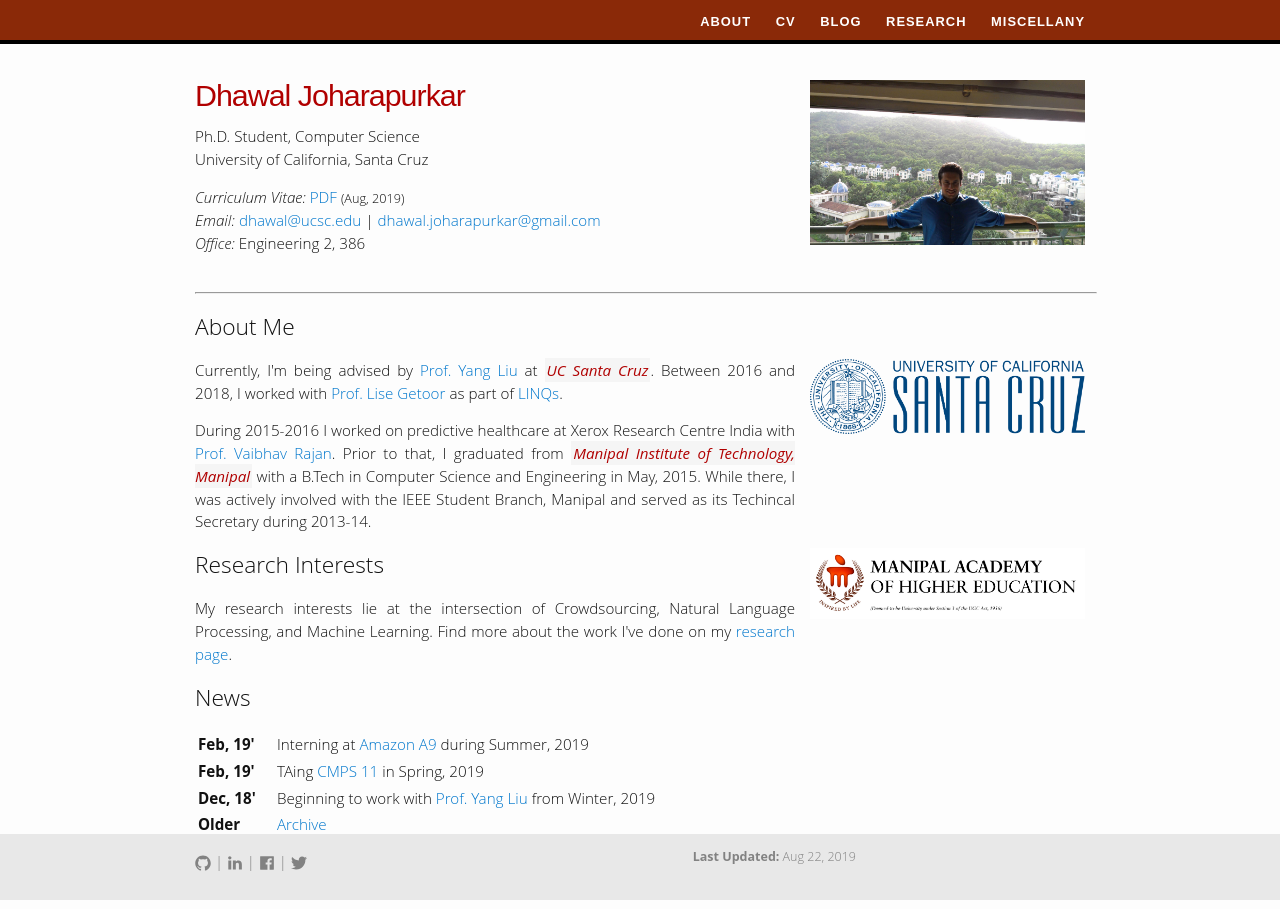
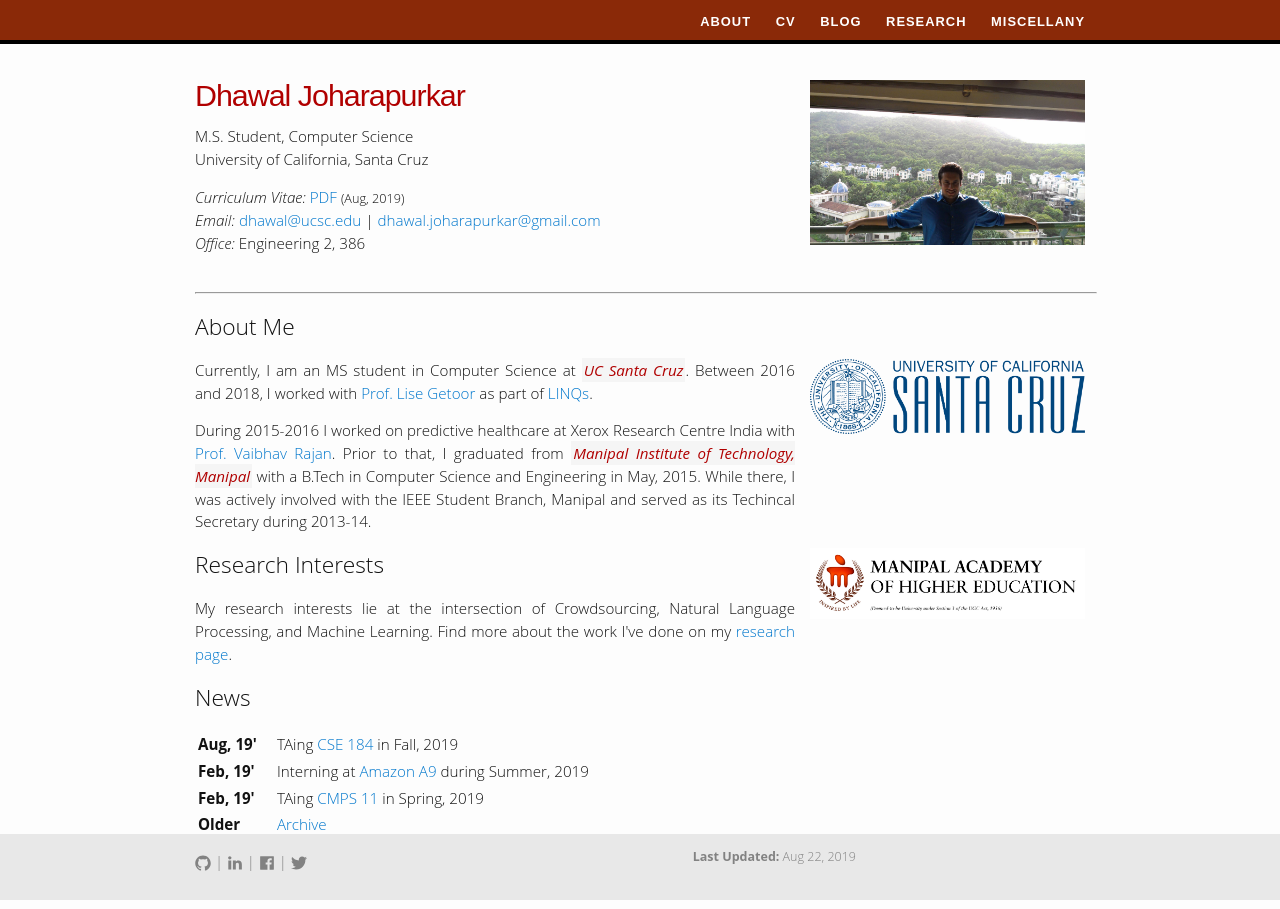
Before and after one commit to dhawaljoh/dhawaljoh.github.io, a Jekyll site: the page built from index.md, in a window 1280 px wide. Built offline with Jekyll 4.4.1, drawn with Linux system fonts in a browser that asks for light colours.

Commit message:
updated CV and news

```diff
--- a/index.md
+++ b/index.md
@@ -6,7 +6,7 @@ layout: default
 
 
 # Dhawal Joharapurkar  <a href="/images/me2.jpeg" target="_blank"><img src="images/me2.jpeg" alt="Dhawal Joharapurkar" style="width:275px;" align="right"></a>
-Ph.D. Student, Computer Science <br>
+M.S. Student, Computer Science <br>
 University of California, Santa Cruz <br>
 
 <em>Curriculum Vitae: </em><a href="/files/CV_Dhawal.pdf" target="_blank">PDF</a>  <small>(Aug, 2019)</small> <br>
@@ -23,7 +23,7 @@ University of California, Santa Cruz <br>
 
 
 <p align="justify" style="max-width:600px">
-Currently, I'm being advised by <a href="http://www.yliuu.com/" target="_blank">Prof. Yang Liu</a> at <em><a class="tosu" href="http://www.ucsc.edu/" target="_blank">UC Santa Cruz</a></em>. Between 2016 and 2018, I worked with <a href="https://getoor.soe.ucsc.edu/home" target="_blank">Prof. Lise Getoor</a> as part of <a href="https://linqs.soe.ucsc.edu/" target="_blank">LINQs</a>.</p>
+Currently, I am an MS student in Computer Science at <em><a class="tosu" href="http://www.ucsc.edu/" target="_blank">UC Santa Cruz</a></em>. Between 2016 and 2018, I worked with <a href="https://getoor.soe.ucsc.edu/home" target="_blank">Prof. Lise Getoor</a> as part of <a href="https://linqs.soe.ucsc.edu/" target="_blank">LINQs</a>.</p>
 
 <p align="justify" style="max-width:600px">During 2015-2016 I worked on predictive healthcare at Xerox Research Centre India with  <a href="https://www.iiitb.ac.in/faculty_page.php?name=vaibhavrajan" target="_blank">Prof. Vaibhav Rajan</a>. Prior to that, I graduated from <em><a class="tosu" href="http://manipal.edu/mu.html" target="_blank">Manipal Institute of Technology, Manipal</a></em> with a B.Tech in Computer Science and Engineering in May, 2015. While there, I was actively involved with the IEEE Student Branch, Manipal and served as its Techincal Secretary during 2013-14.</p>
 
@@ -40,6 +40,11 @@ My research interests lie at the intersection of Crowdsourcing, Natural Language
 <table style="white-space: nowrap;">
 
 	<tr>
+	<td width="75"><b>Aug, 19'</b></td>
+	<td>TAing <a href="https://courses.soe.ucsc.edu/courses/cse184/Fall19/01" target="_blank">CSE 184</a> in Fall, 2019</td>
+	</tr>
+
+	<tr>
 	<td width="75"><b>Feb, 19'</b></td>
 	<td>Interning at <a href="https://www.a9.com/" target="_blank">Amazon A9</a> during Summer, 2019</td>
 	</tr>
@@ -50,12 +55,6 @@ My research interests lie at the intersection of Crowdsourcing, Natural Language
 	</tr>
 
 	<tr>
-	<td width="75"><b>Dec, 18'</b></td>
-	<td>Beginning to work with  <a href="http://www.yliuu.com/" target="_blank">Prof. Yang Liu</a> from Winter, 2019</td>
-	</tr>
-
-
-	<tr>
 	<td><b>Older</b></td>
 	<td><a href='news-archive' target="_blank">Archive</a></td>
 	</tr>
```
Also changed, not shown: news_archive.md (+5 -0 lines), 17 other files.
